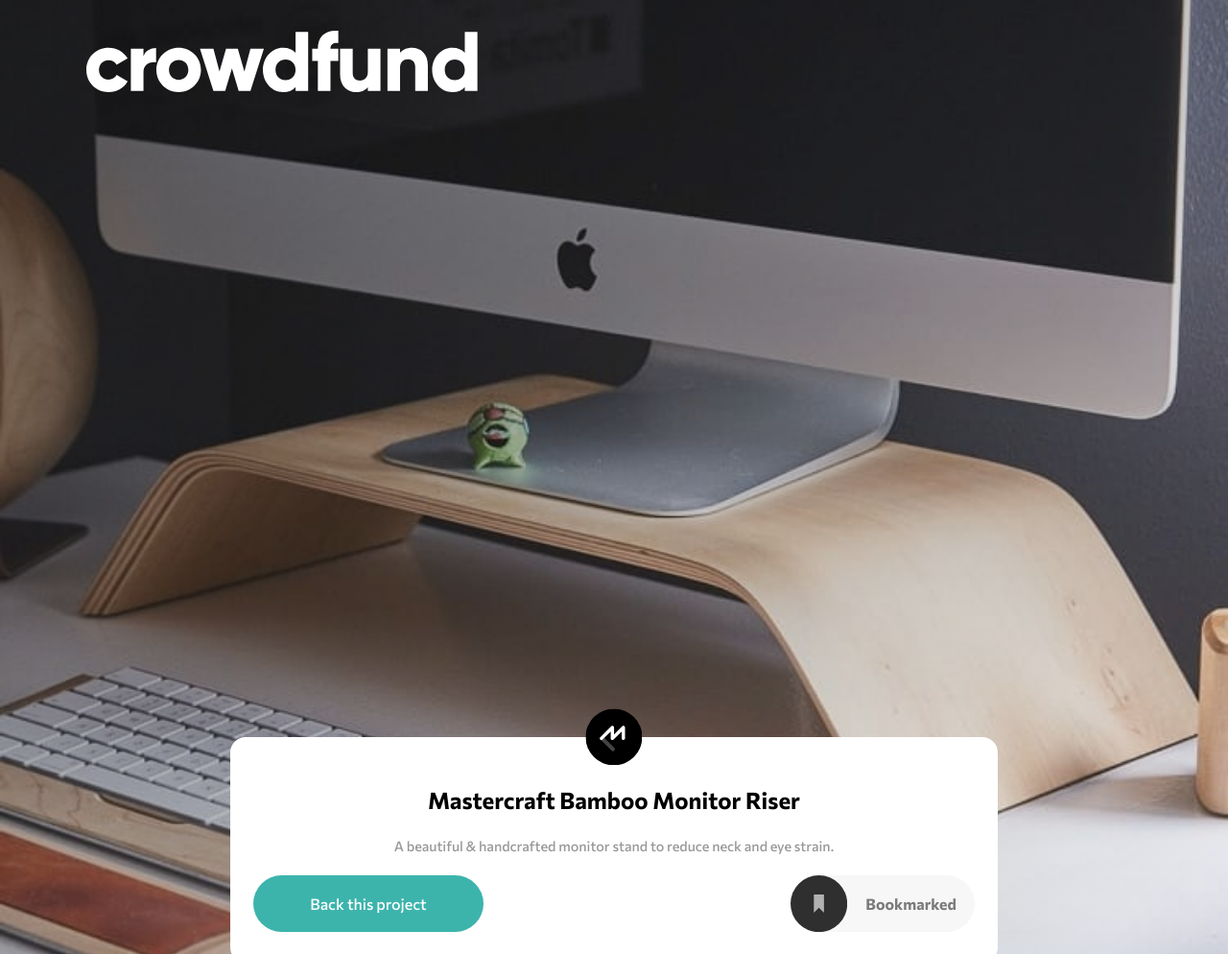
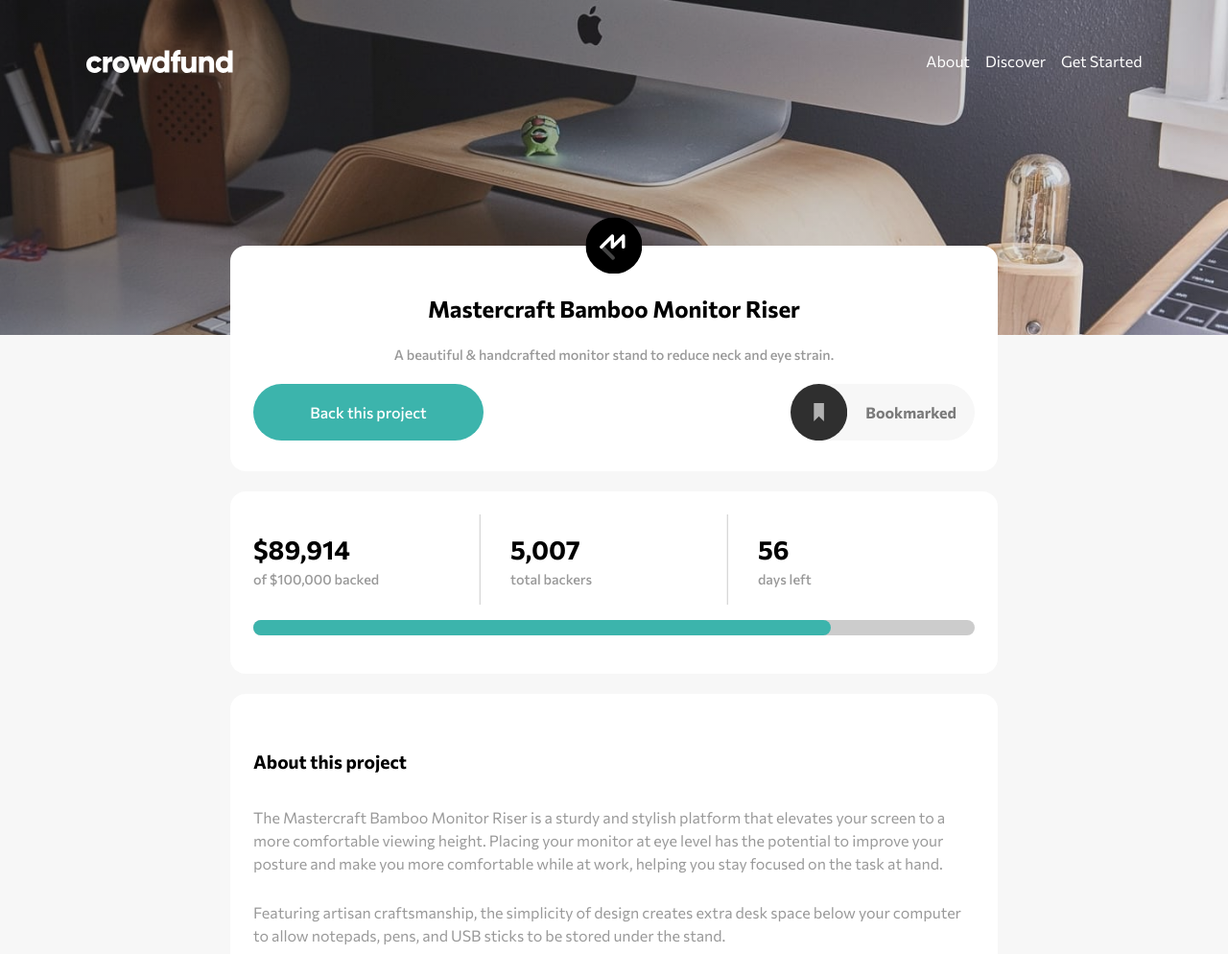
Before and after one commit to DawidOlszewski/crowdfunding-product-page, a website: page public/index.html in a window 1280 px wide. Shown: the top 994 px of the page at 96% size. Drawn offline with Linux system fonts and the light colour scheme.

Commit message:
menu-desktop visible/ menu-header-img responsive

```diff
--- a/public/index.html
+++ b/public/index.html
@@ -28,8 +28,6 @@
                         <div></div>
                         <input btn-menu type="checkbox" />
                     </label>
-                </div>
-
                     <nav class="invisible" menu>
                         <ul>
                             <li>
@@ -43,6 +41,9 @@
                             </li>
                         </ul>
                     </nav>
+                </div>
+
+
             </header>
             <div class="body-container">
                 <main>
@@ -256,7 +257,7 @@
                                 <div class="input-container">
                                     <input
                                         type="number"
-                                        min="1"
+                                        na
                                         value="0"
                                         me=""
                                         id=""
--- a/src/sass/abstract/_mixins.scss
+++ b/src/sass/abstract/_mixins.scss
@@ -22,11 +22,14 @@
     }
 }
 
-@mixin content-container-positioning($top: 60vw) {
+@mixin content-container-positioning($top: 60vw, $desktop-top: 20vw) {
     position: absolute;
     top: $top;
     left: 0;
     right: 0;
+    @media (min-width: 800px) {
+        top: $desktop-top;
+    }
 }
 
 @mixin section-padding {
--- a/src/sass/layouts/_header.scss
+++ b/src/sass/layouts/_header.scss
@@ -6,17 +6,46 @@
     height: 80vw;
     background-image: linear-gradient(135deg, rgba(black, 0.5), transparent),
         url(../assets/image-hero-mobile.jpg);
+
     background-position: top center;
     background-repeat: no-repeat;
-    background-size: contain;
+    background-size: cover;
 
     padding: 2rem var(--margin-container);
 
+    @media (min-width: 800px) {
+        height: 27.3vw;
+        background-image: linear-gradient(135deg, rgba(black, 0.5), transparent),
+            url(../assets/image-hero-desktop.jpg);
+    }
+
     nav {
+        // display: flex;
+        // flex-flow: row nowrap;
+        a {
+            display: block;
+            width: 100%;
+            height: 100%;
+
+            color: white;
+
+            text-decoration: none;
+        }
+
+        @media (min-width: 600px) {
+            ul {
+                display: flex;
+                gap: 1rem;
+            }
+
+            &.invisible {
+                visibility: visible;
+            }
+        }
+
+        @media (max-width: 599.999px) {
             @include container($has-margin-top: false);
             @include content-container-positioning($top: 17vw);
-
-        display: flex;
 
             background-color: var(--clr-neutral-200);
 
@@ -41,17 +70,10 @@
             }
 
             a {
-            position: relative;
-
-            display: inline-block;
+                color: black;
                 padding: 1rem 1.5rem;
-            width: 100%;
-            height: 100%;
-
                 font-weight: 600;
-            color: black;
-
-            text-decoration: none;
+            }
         }
     }
 }
@@ -68,5 +90,6 @@
 
     img {
         height: 100%;
+        max-height: 1.5rem;
     }
 }
```
Also changed, not shown: src/index.html (+3 -2 lines), public/css/main.css. Lines whose indentation alone changed are shown as unchanged.
